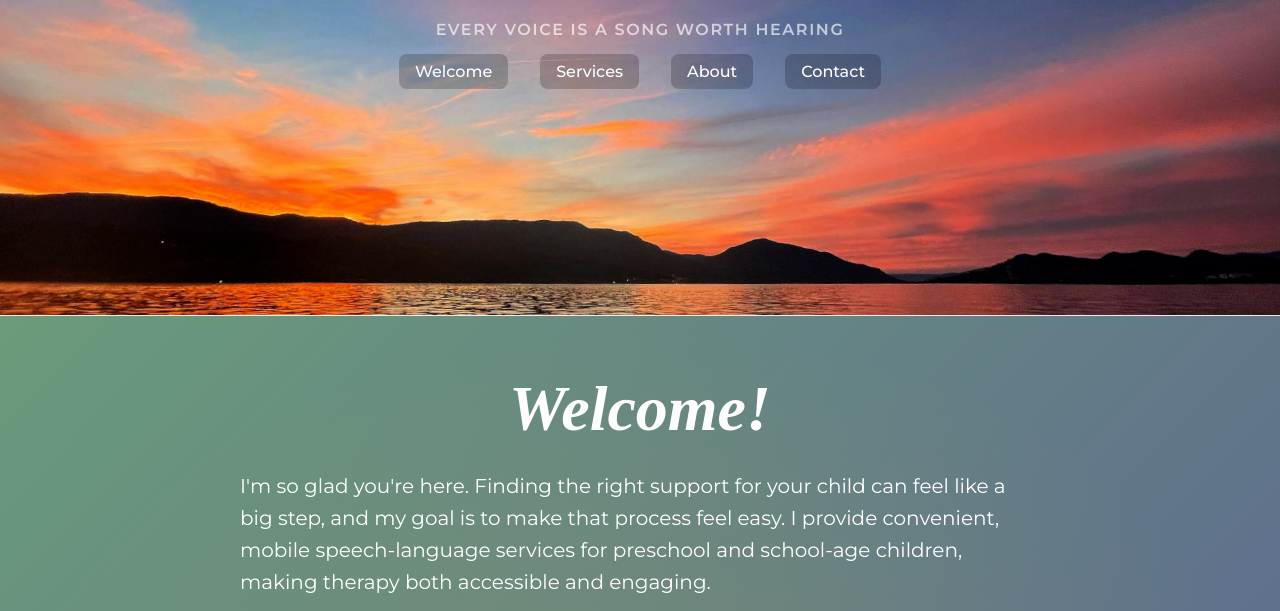
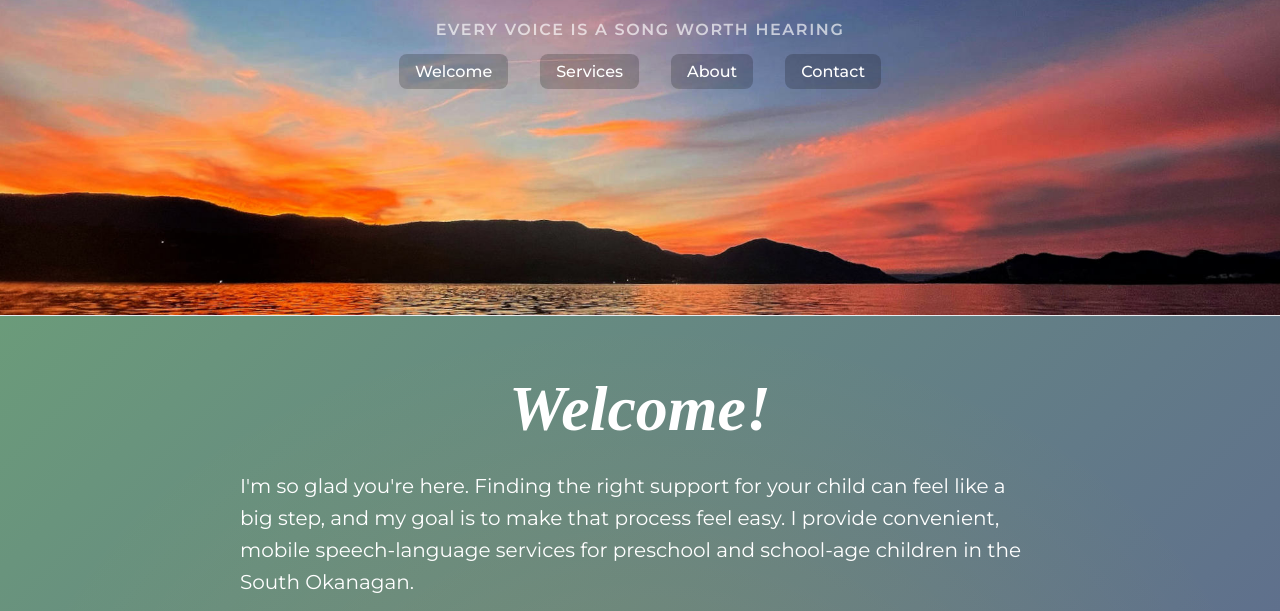
Before and after one commit to pdaoust/gf-slp, an Eleventy site: page src/index.njk in a window 1280 px wide. Shown: the part 324-935 px from the top of the page. Built offline with nearby package versions, Linux system fonts and the light colour scheme; Eleventy itself is replaced by a stand-in of ours; files that its build step writes are made by us from their sources; a web font is replaced by a local one.

Commit message:
fix: add where I work!

```diff
--- a/src/_includes/welcome.md
+++ b/src/_includes/welcome.md
@@ -1,5 +1,5 @@
 # Welcome!
 
-I'm so glad you're here. Finding the right support for your child can feel like a big step, and my goal is to make that process feel easy. I provide convenient, mobile speech-language services for preschool and school-age children, making therapy both accessible and engaging.
+I'm so glad you're here. Finding the right support for your child can feel like a big step, and my goal is to make that process feel easy. I provide convenient, mobile speech-language services for preschool and school-age children in the South Okanagan.
 
 Every child deserves to be heard and understood. At Goldfinch Speech and Language Services, I’m here to help their voice take flight.
```
